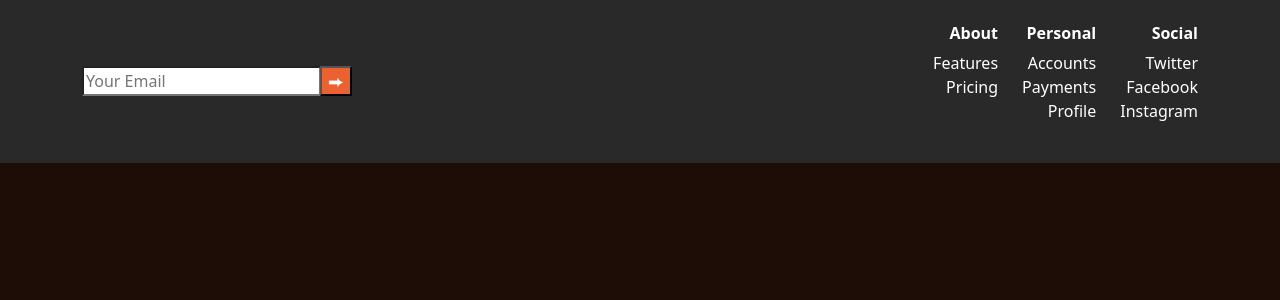
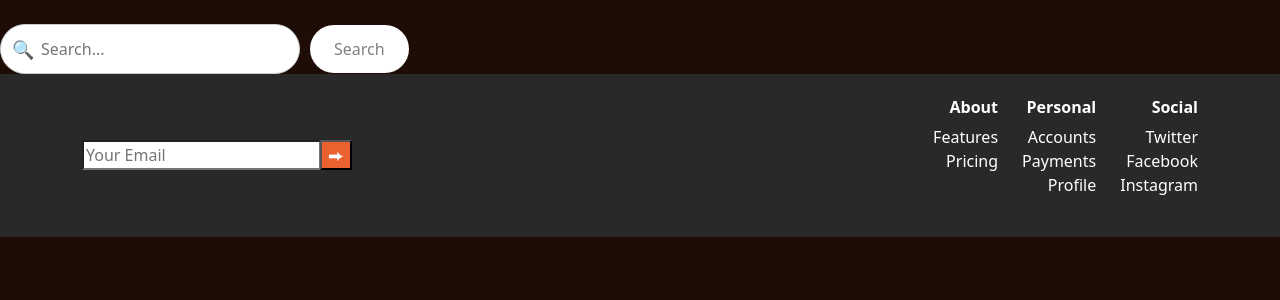
Before and after one commit to African-wild-wood-creation/African-wild-wood-creation, a Flask app: page /products in a window 1280 px wide. Shown: the part 85-385 px from the top of the page. Run offline with Flask 3, Linux system fonts and the light colour scheme; some web fonts are replaced.

Commit message:
add and style search bar

```diff
--- a/static/css/style.css
+++ b/static/css/style.css
@@ -79,6 +79,47 @@ body {
 
 .circle-image{
     border-radius: 100%;
+}
+/*--Search bar--- */
+.search-wrapper {
+  display: flex;
+  align-items: center;
+  gap: 10px; /* space between input and button */
+}
+
+/* Search input with icon */
+.search-container {
+  position: relative;
+  width: 300px;
+}
+
+.search-input {
+  width: 100%;
+  padding: 12px 16px 12px 40px; /* extra left padding for icon */
+  border-radius: 25px;
+  border: 1px solid #ccc;
+  font-size: 16px;
+}
+
+/* Magnifying glass icon */
+.search-container .icon {
+  position: absolute;
+  left: 12px;
+  top: 50%;
+  transform: translateY(-50%); /* make the icon vertically algined */
+  font-size: 18px;
+  color: #888;
+}
+
+/* Separate search button */
+.search-button {
+  padding: 12px 24px;
+  background-color: #fff;
+  color: grey;
+  border: none;
+  border-radius: 24px; /*round corners */
+  cursor: pointer;
+  font-size: 16px;
 }
 
 /*footer*/
--- a/templates/products.html
+++ b/templates/products.html
@@ -1,5 +1,11 @@
 {% extends "base.html" %}
 {% block title %} Products {% endblock %}
 {% block content %}
-
+  <div class="search-wrapper mt-4">
+    <div class="search-container">
+      <span class="icon">🔍</span>
+      <input type="text" placeholder="Search..." class="search-input">
+    </div>
+    <button class="search-button">Search</button>
+  </div>
 {% endblock %}
```
